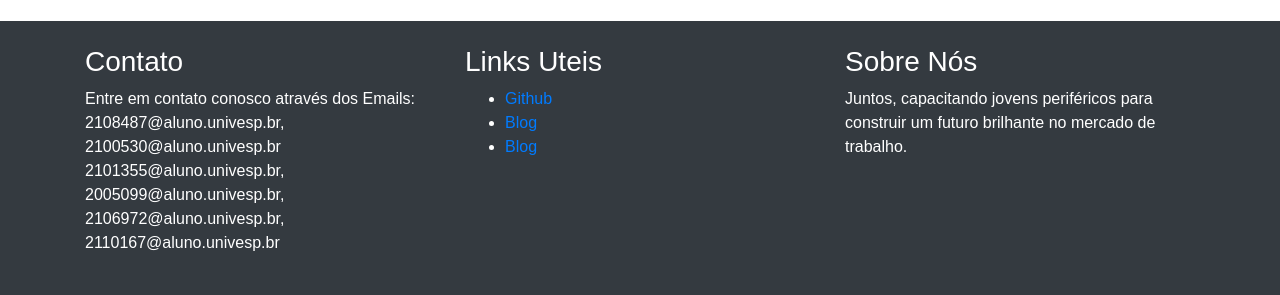
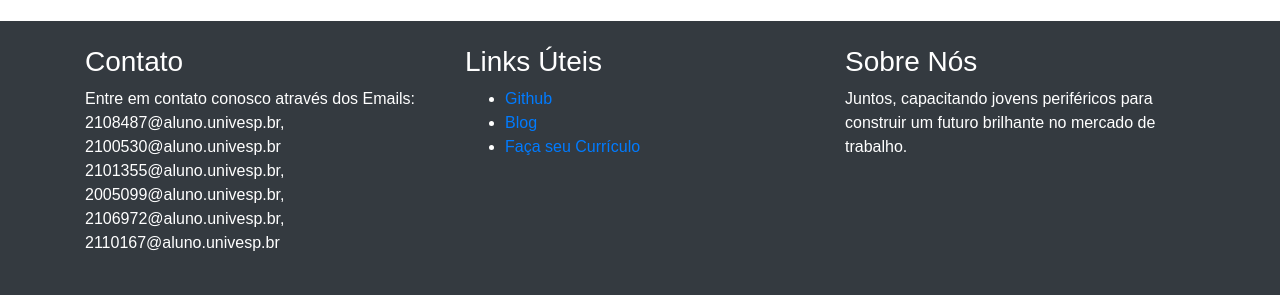
Before and after one commit to vitor-ozols/UNIVESP-DRP14-PJI240-SALA-003GRUPO-001, a Flask app: page /form-html in a window 1280 px wide. Shown: the part 1025-1320 px from the top of the page. Run offline with Flask 3, Linux system fonts and the light colour scheme; some libraries are stand-ins or nearby versions.

Commit message:
Update cv_form.html

```diff
--- a/templates/cv_form.html
+++ b/templates/cv_form.html
@@ -8,6 +8,14 @@
     <link rel="stylesheet" type="text/css" href="{{ url_for('static', filename='style.css') }}">
     <script src="https://code.jquery.com/jquery-3.6.0.min.js"></script>
     <script src="https://cdnjs.cloudflare.com/ajax/libs/jquery.inputmask/5.0.6/jquery.inputmask.min.js"></script>
+    <style>
+        /* Redimensiona os rótulos para que eles não fiquem embaixo dos campos em dispositivos móveis */
+        @media (max-width: 768px) {
+            .form-group label {
+                display: block;
+            }
+        }
+    </style>
 </head>
 <body>
 <header>
@@ -39,7 +47,7 @@
     <section class="categorias">
         <div class="container">
             <h1 class="text-center">Preencha o Formulário</h1>
-            <form action="/get-reccommedations" method="POST">
+            <form action="/get-recommendations" method="POST">
                 <div class="form-group">
                     <label for="nome">Nome:</label>
                     <input class="form-control" id="nome" name="nome" required>
@@ -61,7 +69,7 @@
                 </div>
 
                 <div class="form-group">
-                    <label for="school">Escolaridade:</label>
+                    <label for="escolaridade">Escolaridade:</label>
                     <select class="form-control" id="escolaridade" name="escolaridade" required>
                         <option value="Ensino Fundamental Cursando">Ensino Fundamental Cursando</option>
                         <option value="Ensino Fundamental Completo">Ensino Fundamental Completo</option>
@@ -97,11 +105,11 @@
                 <p>Entre em contato conosco através dos Emails: 2108487@aluno.univesp.br, 2100530@aluno.univesp.br 2101355@aluno.univesp.br, 2005099@aluno.univesp.br, 2106972@aluno.univesp.br, 2110167@aluno.univesp.br</p>
             </div>
             <div class="col-md-4">
-                <h3>Links Uteis</h3>
+                <h3>Links Úteis</h3>
                 <ul>
                     <li><a href="https://github.com/vitor-ozols/UNIVESP-DRP14-PJI240-SALA-003GRUPO-001">Github</a></li>
                     <li><a href="/blog">Blog</a></li>
-                    <li><a href="/form-html">Blog</a></li>
+                    <li><a href="/form-html">Faça seu Currículo</a></li>
                 </ul>
             </div>
             <div class="col-md-4">
```
